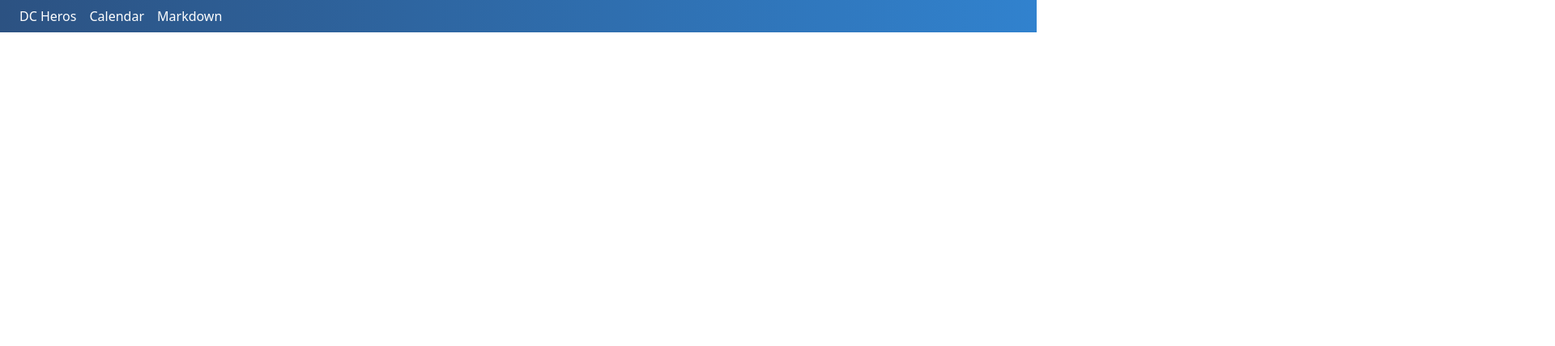
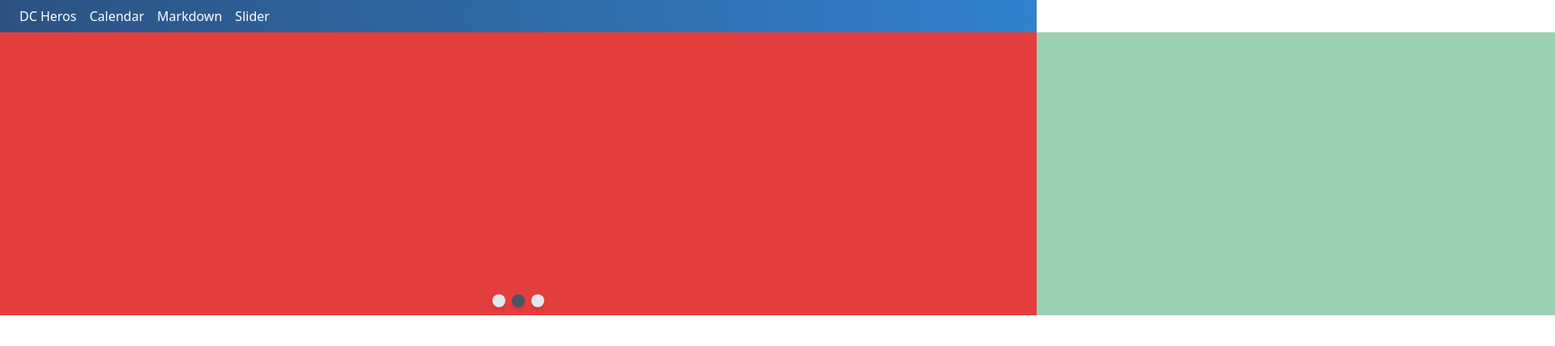
Before and after one commit to LuizPedroSM/bitfumes-vue3-tutorial, a Vue app: page /slider in a window 1280 px wide. Shown: the top 428 px of the page at 81% size, 1920 px wide, since content can reach past the window. Built offline with nearby package versions, Linux system fonts and the light colour scheme.

Commit message:
Slider Carousel

```diff
--- a/src/components/AppHeader.vue
+++ b/src/components/AppHeader.vue
@@ -16,6 +16,7 @@ export default {
         { title: "DC Heros", to: "/dc-heros" },
         { title: "Calendar", to: "/calendar" },
         { title: "Markdown", to: "/markdown" },
+        { title: "Slider", to: "/slider" },
       ],
     };
   },
--- /dev/null
+++ b/src/pages/Slider.vue
@@ -0,0 +1,65 @@
+<template>
+  <div class="flex flex-wrap w-full relative">
+    <div class="w-full absolute" v-for="(color, index) in sliders" :key="color">
+      <transition name="fade">
+        <div
+          v-if="currentSlide == index"
+          :class="color"
+          style="height: 350px"
+        ></div>
+      </transition>
+    </div>
+    <div class="w-full" style="height: 340px">
+      <div class="absolute bottom-0 w-full flex justify-center">
+        <div
+          v-for="(slider, index) in sliders"
+          :key="slider"
+          @click="makeActive(index)"
+          :class="currentSlide == index ? 'bg-gray-700' : 'bg-gray-300'"
+          class="w-4 h-4 mx-1 rounded-full cursor-pointer shadow-md"
+        ></div>
+      </div>
+    </div>
+  </div>
+</template>
+
+<script>
+export default {
+  data() {
+    return {
+      currentSlide: 0,
+      sliders: [" bg-red-600", " bg-green-600", "bg-blue-600"],
+      interval: "",
+    };
+  },
+  methods: {
+    makeActive(index) {
+      this.currentSlide = index;
+    },
+  },
+  mounted() {
+    this.interval = setInterval(() => {
+      this.currentSlide >= 2 ? (this.currentSlide = 0) : this.currentSlide++;
+    }, 5000);
+  },
+  beforeUnmount() {
+    clearInterval(this.interval);
+  },
+};
+</script>
+
+<style>
+.fade-enter-active,
+.fade-leave-active {
+  transition: all 1s ease-in;
+}
+
+.fade-enter-from {
+  transform: translateX(100%);
+  opacity: 0.5;
+}
+.fade-leave-to {
+  opacity: 0.5;
+  transform: translateX(-100%);
+}
+</style>
--- a/src/router.js
+++ b/src/router.js
@@ -3,12 +3,14 @@ import DcHeros from "./pages/DcHeros";
 import Calendar from "./pages/Calendar";
 import Home from "./pages/Home";
 import Markdown from "./pages/Markdown";
+import Slider from "./pages/Slider";
 
 const routes = [
     {path:"/", component:Home},
     {path:"/dc-heros", component:DcHeros},
     {path:"/calendar", component:Calendar},
-    {path:"/markdown", component:Markdown}
+    {path:"/markdown", component:Markdown},
+    {path:"/slider", component:Slider}
 ]
 
 const router = createRouter({
```
